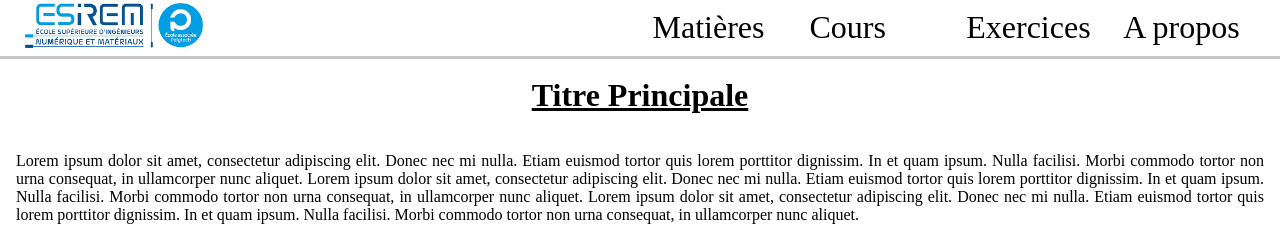
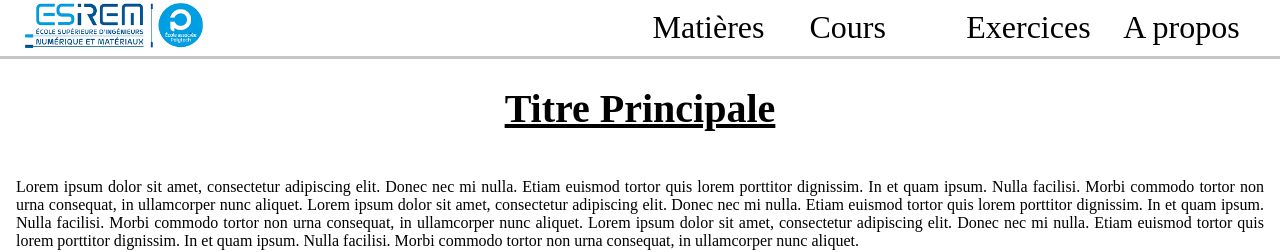
Before and after one commit to clement-gh/Cahier-vacance-Esirem, a React (Create React App) app in the folder front/: page / in a window 1280 px wide. Shown: the top 252 px of the page. Built offline with nearby package versions, Linux system fonts and the light colour scheme.

Commit message:
tiny fix on title css

```diff
--- a/front/src/components/title.css
+++ b/front/src/components/title.css
@@ -1,5 +1,7 @@
 .title_h1 {
-    font-weight: bold;
+    font-weight: 700;
+    font-size: 40px;
+    line-height: 52px;
     text-align: center;
     text-decoration: underline;
 }
```
